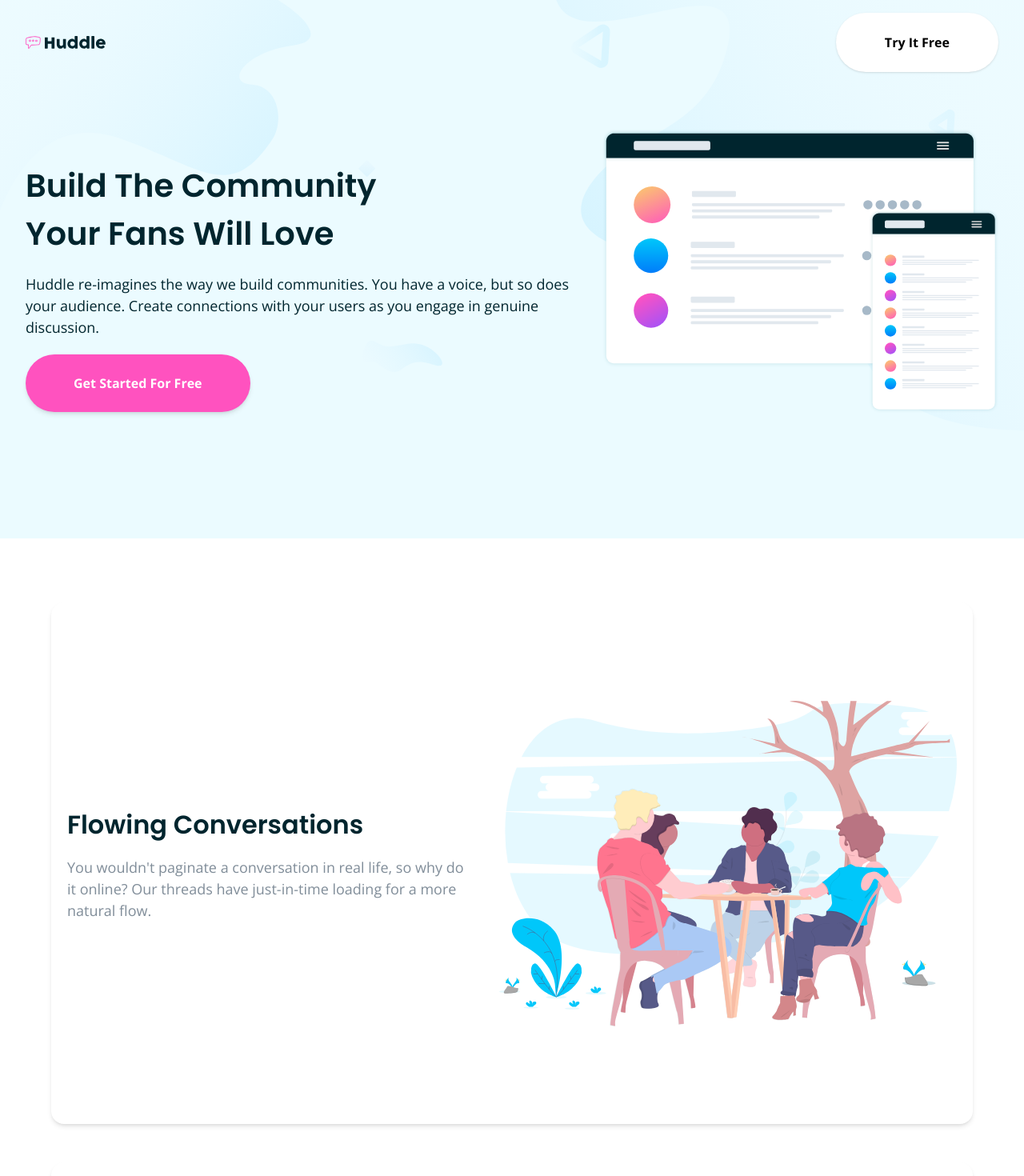
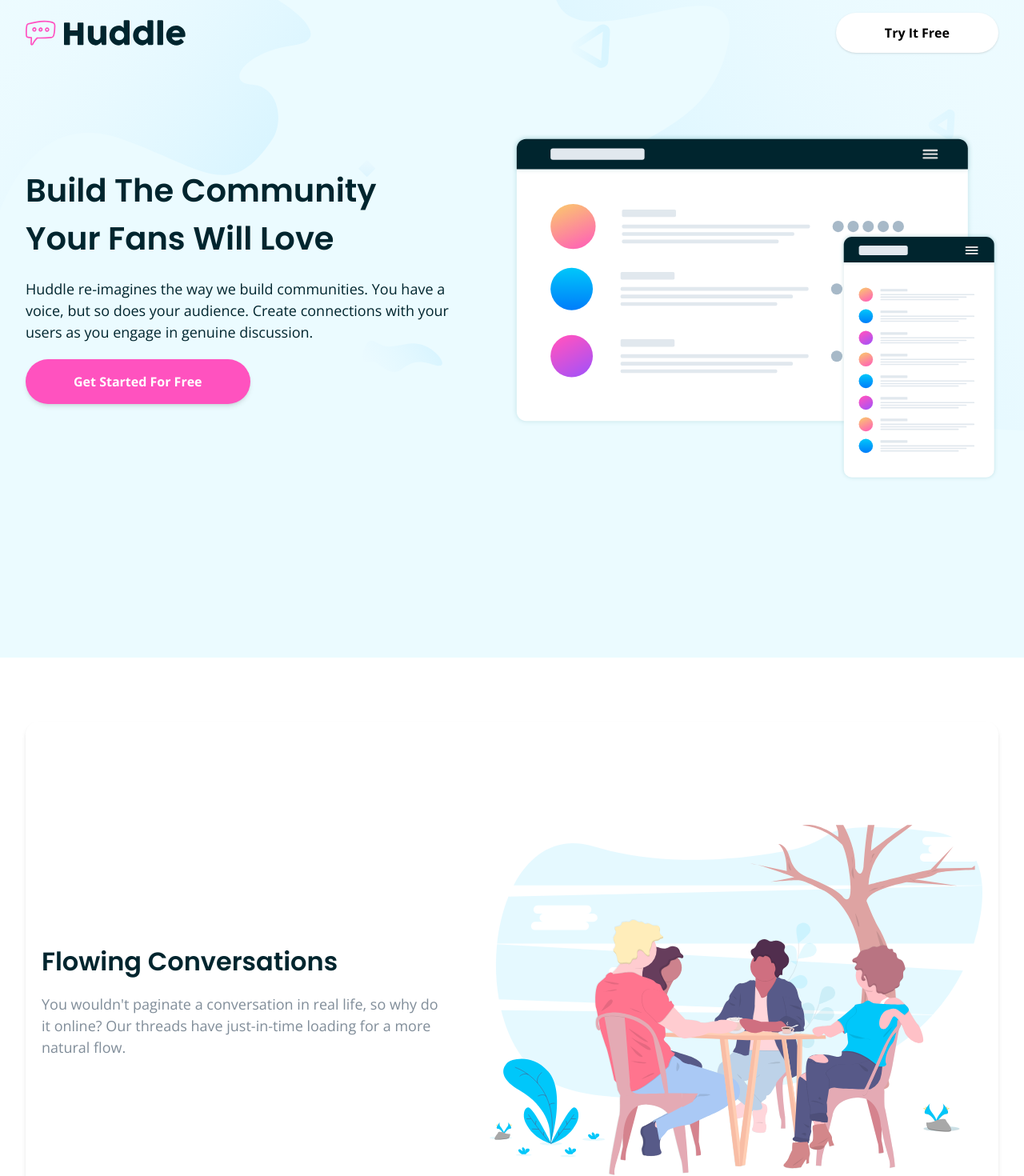
Before and after one commit to ExploryKod/huddle-landing-page, a Next.js app: page / in a window 1280 px wide. Shown: the top 1470 px of the page at 80% size. Built offline with nearby package versions, Linux system fonts and the light colour scheme.

Commit message:
feat: change logo size and first banner layout

```diff
--- a/app/_components/molecules/BannerImageText.tsx
+++ b/app/_components/molecules/BannerImageText.tsx
@@ -5,9 +5,9 @@ import CtaButton from "../atomes/CtaButton";
 export default function BannerImageText({ imageUrl, title, subtitle, description, imagePosition = "left" }:
     { imageUrl: string, title: string, subtitle: string, description: string, imagePosition: "left" | "right" }) {
     return (
-        <article className={`image-text flex flex-col-reverse gap-y-10 md:gap-x-10 ${imagePosition === "right" ? "md:flex-row-reverse" : "md:flex-row"}`}>
-            <ImageContainer objectFit="image-contain">
-                <Image src={imageUrl} alt={title} width={600} height={400} className="w-full h-full object-cover object-top" />
+        <article className={`image-text flex flex-col-reverse gap-y-10 md:gap-x-10 ${imagePosition === "right" ? "lg:flex-row-reverse" : "lg:flex-row"}`}>
+            <ImageContainer objectFit="image-contain" classNames="w-full h-full min-w-1/2">
+                <Image src={imageUrl} alt={title} width={800} height={600} className="w-full h-full object-cover object-top" />
             </ImageContainer>
             <div className="content flex flex-col gap-y-5 md:pt-10">
                 <div className="flex flex-col gap-y-5">
--- a/app/_components/molecules/ImageText.tsx
+++ b/app/_components/molecules/ImageText.tsx
@@ -4,8 +4,8 @@ import ImageContainer from "./ImageContainer";
 export default function ImageText({ imageUrl, title, description, imagePosition = "left" }:
     { imageUrl: string, title: string, description: string, imagePosition: "left" | "right" }) {
     return (
-        <article className={`max-w-6xl px-5 py-10 mx-auto shadow-md rounded-2xl bg-white image-text
-        flex items-center gap-x-10 ${imagePosition === "right" ? "sm:flex-row-reverse flex-col" : "sm:flex-row flex-col"}`}>
+        <article className={`max-w-7xl px-5 py-10 mx-auto shadow-md rounded-2xl bg-white image-text
+        flex items-center gap-x-15 ${imagePosition === "right" ? "sm:flex-row-reverse flex-col" : "sm:flex-row flex-col"}`}>
             <ImageContainer objectFit="image-contain">
                 <Image src={imageUrl} alt={title} width={600} height={400} className="w-full h-full object-cover object-center" />
             </ImageContainer>
--- a/app/_components/sections/HeroBanner.tsx
+++ b/app/_components/sections/HeroBanner.tsx
@@ -12,7 +12,7 @@ export default function HeroBanner() {
                 height={100}
                 className="absolute -top-(--header-height) left-0 image-cover w-full -z-10"
             />
-            <div className="section-container flex flex-col items-center justify-center">
+            <div className="section-container min-h-[calc(100vh-var(--header-height))] flex flex-col items-center justify-center">
                 <BannerImageText imageUrl="/illustrations/illustration-mockups.svg"
                 title="Build The Community"
                 subtitle="Your Fans Will Love"
--- a/app/globals.css
+++ b/app/globals.css
@@ -91,7 +91,7 @@ body {
   /* Primary CTA – pink background, white text, rounded */
   .btn-primary {
     @apply rounded-full shadow-md cursor-pointer;
-    @apply px-15 py-6 bg-pink text-white opacity-100;
+    @apply px-15 py-4 bg-pink text-white opacity-100;
   }
   .btn-primary:hover {
     @apply opacity-60;
@@ -103,7 +103,7 @@ body {
   /* Secondary CTA – white bg, no colored border, dark text */
   .btn-secondary {
     @apply bg-white border border-transparent rounded-full shadow-sm cursor-pointer;
-    @apply px-15 py-6 text-black;
+    @apply px-15 py-3 text-black;
   }
   .btn-secondary:hover {
     @apply text-grayish-blue;
--- a/modules/app/react/layout/Footer.tsx
+++ b/modules/app/react/layout/Footer.tsx
@@ -8,7 +8,7 @@ export const Footer = () => {
                     <Image src="/logo-light.svg" alt="Huddle" width={200} height={100} className="font-bold text-white h-auto"/>
                 </div>
 
-                <div className="footer-middle flex flex-col gap-20 md:grid md:grid-cols-2 md:gap-10 lg:grid-cols-3">
+                <div className="footer-middle flex flex-col gap-20 md:grid md:grid-cols-2 md:gap-10 lg:grid-cols-[1fr_400px_1fr]">
                     <div className="footer-text flex flex-col gap-10">
                         <ul className="flex flex-col gap-5">
                             <li className="flex items-start gap-5">
@@ -26,7 +26,7 @@ export const Footer = () => {
                         </ul>
                     </div>
 
-                    <div className="footer-nav">
+                    <div className="footer-nav flex flex-col lg:flex-row gap-y-0 lg:justify-center">
                         <nav className="flex flex-col gap-y-5 lg:flex-row lg:gap-x-10"   aria-label="Footer Navigation bar">
                             <ul className="flex flex-col gap-5">
                                 <li><Link href="#" className="text-white hover:underline focus:underline active:underline">About Us</Link></li>
@@ -65,7 +65,7 @@ export const Footer = () => {
                             </ul>
                         </div>
                         <div className="w-full flex flex-col items-center justify-center">
-                            <p className="ml-0 pl-0text-sm flex flex-wrap gap-x-2">
+                            <p className="ml-0 pl-0 text-sm flex flex-wrap gap-x-2 md:min-w-full text-center lg:text-left">
                                 <span>&copy; Copyright 2018 Huddle. </span><span>All rights reserved.</span>
                             </p>
                         </div>
--- a/modules/app/react/layout/Header.tsx
+++ b/modules/app/react/layout/Header.tsx
@@ -10,7 +10,7 @@ export const Header: React.FC<{ className?: string }> = ({ className = "" }) =>
       aria-label="Header Navigation bar"
     >
       <div className="flex items-center gap-4">
-        <Image src="/logo.svg" alt="Huddle" width={100} height={100} />
+        <Image src="/logo.svg" alt="Huddle" width={200} height={200} className="h-auto w-[150px] md:w-[200px]"/>
       </div>
       <div className="flex items-center gap-4">
         <CtaButton variant="secondary" >Try It Free</CtaButton>
```
